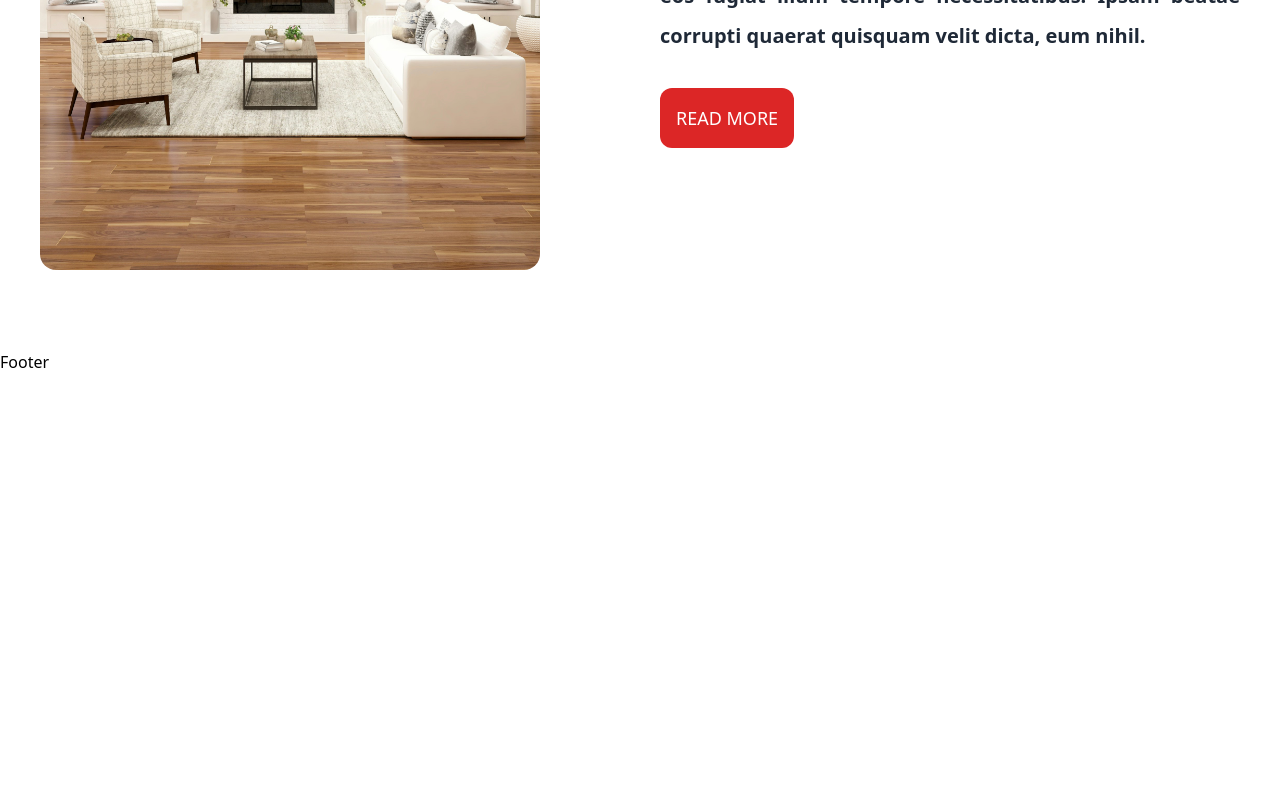
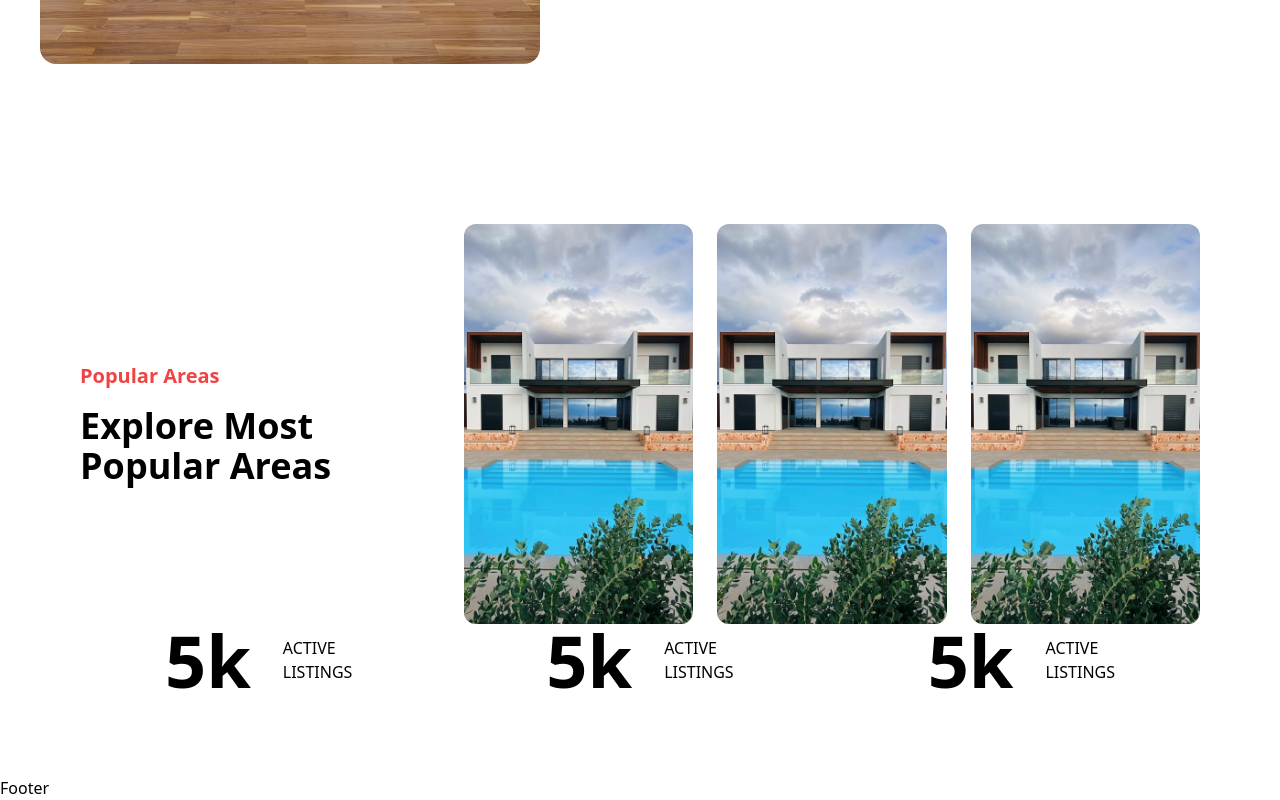
Before and after one commit to surbhi713/real-estate-react-project, a React (Vite) app: page / in a window 1280 px wide. Shown: the part 1476-2276 px from the top of the page. Before the commit the page ends 1850 px from the top, so only its background shows below. Built offline with nearby package versions, Linux system fonts and the light colour scheme.

Commit message:
propertyareas completed with an aos bug in 5k active listing

```diff
--- a/src/App.jsx
+++ b/src/App.jsx
@@ -6,6 +6,7 @@ import Herosection from './sections/Herosection'
 import AOS from 'aos';
 import 'aos/dist/aos.css';
 import About from './sections/About'
+import PopularAreas from './sections/PopularAreas'
 
 
 function App() {
@@ -15,6 +16,7 @@ function App() {
         <Header/>
         <Herosection/>
         <About/>
+        <PopularAreas/>
         <Footer/>
       </DarkModeProvider>
 
--- a/src/sections/About.jsx
+++ b/src/sections/About.jsx
@@ -19,7 +19,7 @@ function About() {
     <section id='about' className={`${darkmode? 'dark: bg-black' : 'light bg-transparent'} w-full m-auto
     justify-center items-center gap-10 lg:40px px-10 py-20 grid lg:grid-cols-2 grid-cols-1`}>
     <div>
-      <img data-aos="zoom-in"src={about} alt="About img" className='
+      <img data-aos="zoom-in" src={about} alt="About img" className='
       rounded-2xl lg:w-[500px] lg:h[600px]'/>
     </div>
 
--- a/src/sections/Herosection.jsx
+++ b/src/sections/Herosection.jsx
@@ -33,6 +33,7 @@ function Herosection() {
         {/* form starts here  */}
         <div className={`${darkmode? 'dark bg-black' : 'light bg-transparent'}z-10`}>
           <div data-aos="zoom-in" id="form" className={`${darkmode?'dark:bg-gray-800 ' : 'light bg-white'}
+            grid lg:grid-cols-4 grid-cols-1
           p-8 m-auto lg:w-[70%] w-full justify-center items-center gap-6 rounded-xl mt-14
           `}>
 
--- a/src/sections/PopularAreas.jsx
+++ b/src/sections/PopularAreas.jsx
@@ -1,8 +1,64 @@
-import React from 'react'
+import Aos from 'aos'
+import React, { useEffect } from 'react'
+import { useDarkMode } from '../components/DarkModeContext'
+import 'aos/dist/aos.css';
+import area1 from "../../assets/images/area1.jpg"
+import area2 from "../../assets/images/area2.jpg"
+import area3 from "../../assets/images/area3.jpg"
+
 
 function PopularAreas() {
+  useEffect(()=>{
+      Aos.init({
+        offset:200,
+        easing:"ease-in-sine",
+        duration:800,
+        delay:100,
+      })
+    },[])
+
+  const {darkmode, toggleDarkmode} = useDarkMode()
+
   return (
-    <div>PopularAreas</div>
+
+    <div className={`${darkmode?'dark bg-black' : 'light bg-transparent'}`}>
+      <section className={`${darkmode? 'dark:bg-gray-800' : 'light bg-red-100'}lg:w-[90%]
+      w-full h-fit m-auto bg-cover bg-center rounded-xl flex justify-center flex-col items-center
+      lg:px-20 px-6 py-20 gap-20}`}>
+
+        <div id='top' className='w-full grid lg:grid-cols-3 grid-cols-1 justify-center
+        gap-8 items-center'>
+          <div>
+          <h1 data-aos="zoom-in" className='text-red-500 text-xl font-semibold dark:text-white'>Popular Areas</h1>
+          <h1 data-aos="zoom-in" className='text-black text-4xl font-semibold dark:text-white leading-10 mt-4'>
+            Explore Most <br /> Popular Areas</h1>
+          </div>
+          <div className='grid lg:grid-cols-3 col-span-2 grid-cols-1 justify-center items-center
+          gap-6 '>
+          <div data-aos="zoom-in" data-aos-delay="400" style={{backgroundImage:`url(${area1})`}}
+          className='h-[400px] bg-cover bg-center rounded-xl' ></div>
+          <div data-aos="zoom-in" data-aos-delay="400" style={{backgroundImage:`url(${area1})`}}
+          className='h-[400px] bg-cover bg-center rounded-xl' ></div>
+          <div data-aos="zoom-in" data-aos-delay="400" style={{backgroundImage:`url(${area1})`}}
+          className='h-[400px] bg-cover bg-center rounded-xl' ></div>
+          </div>
+        </div>
+        <div id='bottom ' className='w-full grid lg:grid-cols-3 grid-cols-1 lg:justify-center
+        justify-start items-start gap-6'>
+          <div data-aos="slide-up" data-aos-delay="200" className='flex justify-center lg:items-center gap-8 w-full'>
+            <h1 className='text-7xl text-black dark:text-white font-semibold'>5k</h1>
+            <h1>ACTIVE <br />LISTINGS</h1>
+          </div>
+          <div data-aos="slide-up" data-aos-delay="200" className='flex justify-center lg:items-center gap-8 w-full'>
+            <h1 className='text-7xl text-black dark:text-white font-semibold'>5k</h1>
+            <h1>ACTIVE <br />LISTINGS</h1>
+          </div><div data-aos="slide-up" data-aos-delay="200" className='flex justify-center lg:items-center gap-8 w-full'>
+            <h1 className='text-7xl text-black dark:text-white font-semibold'>5k</h1>
+            <h1>ACTIVE <br />LISTINGS</h1>
+          </div>
+        </div>
+      </section>
+    </div>
   )
 }
 
```
